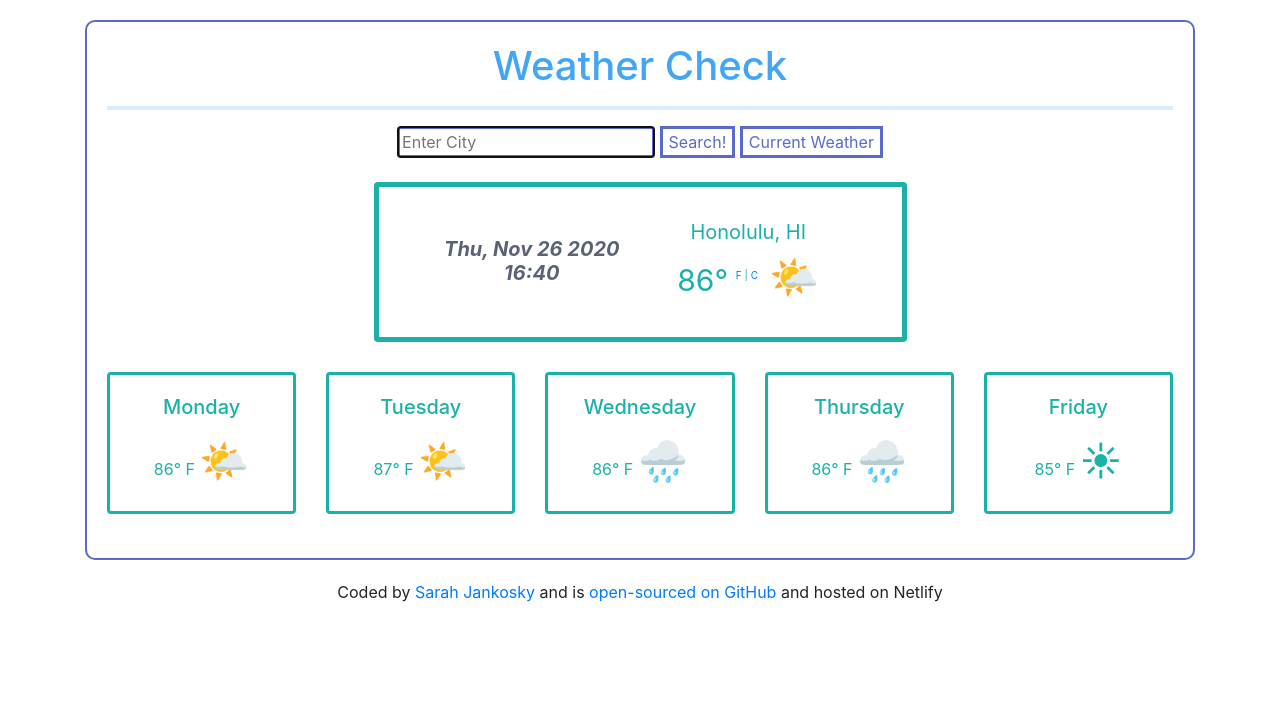
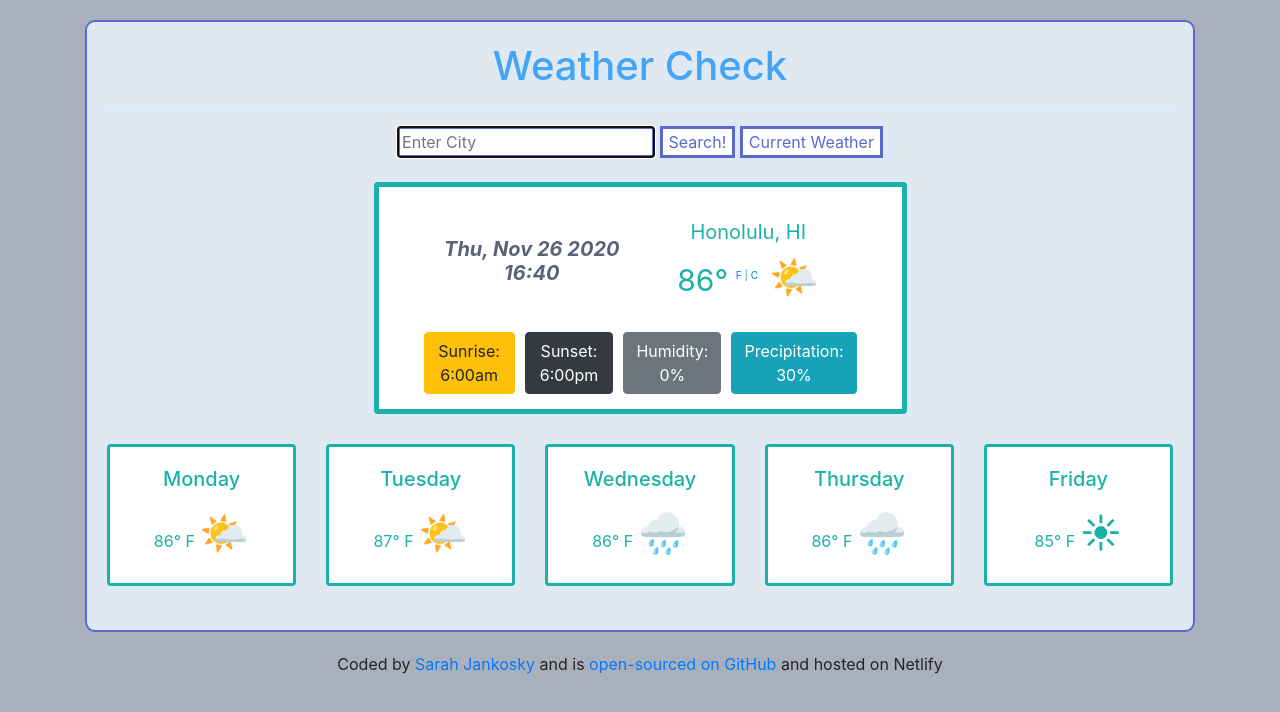
Before and after one commit to sjankosky/My-Weather-App, a plain HTML site: page index.html in a window 1280 px wide. Drawn offline with nearby package versions, Linux system fonts and the light colour scheme; no server answers.

Commit message:
Added new placeholder for extra weather app info and styling

```diff
--- a/index.html
+++ b/index.html
@@ -40,8 +40,17 @@
                         </div>
                     </div>
                 </div>
+                <div class="extra">
+                    <ul class="list-group list-group-horizontal-sm">
+                        <li class="list-group-item-inner"><button type="button" class="btn btn-warning">Sunrise: 6:00am</button></li>
+                        <li class="list-group-item-inner"><button type="button" class="btn btn-dark">Sunset: 6:00pm</button></li>
+                        <li class="list-group-item-inner"><button type="button" class="btn btn-secondary">Humidity: 0%</button></li>
+                        <li class="list-group-item-inner"><button type="button" class="btn btn-info">Precipitation: 30%</button></li>
+                    </ul>
+                </div>
             </div>
         </div>
+
         <!-- This component shows the M-F weather details -->
         <div class="row">
             <div class="col">
--- a/style.css
+++ b/style.css
@@ -6,17 +6,21 @@
   padding: 20px;
   max-width: 1200px;
   border-radius: 10px; /*not sold on this*/
+  background: #e0e9f1;
+}
+body {
+  background: #aab0bb;
 }
 h1 {
   color: #42a5f5;
   text-align: center;
 }
-h2 {
-  /* color: #5a6275; */
+/* h2 {
+  color: #5a6275;
   font-size: 26px;
   text-align: center;
   font-style: italic;
-}
+} */
 form {
   text-align: center;
 }
@@ -98,3 +102,7 @@ footer {
   color: #1ab2a8;
   text-align: center;
 }
+.list-group-item-inner {
+  list-style: none;
+  margin: 5px;
+}
```
